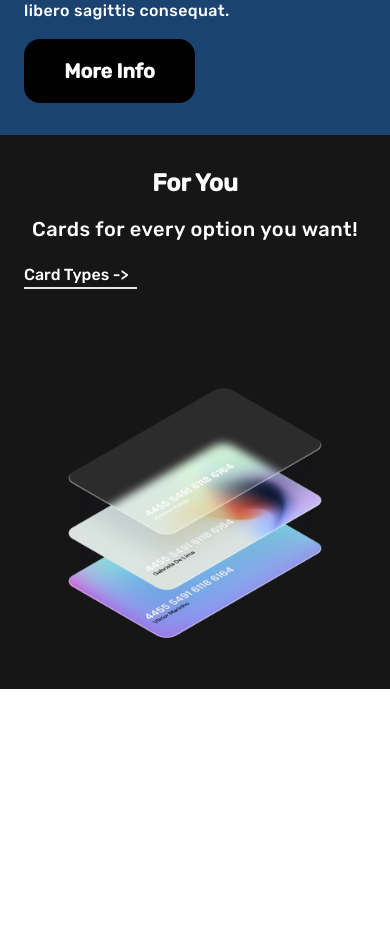
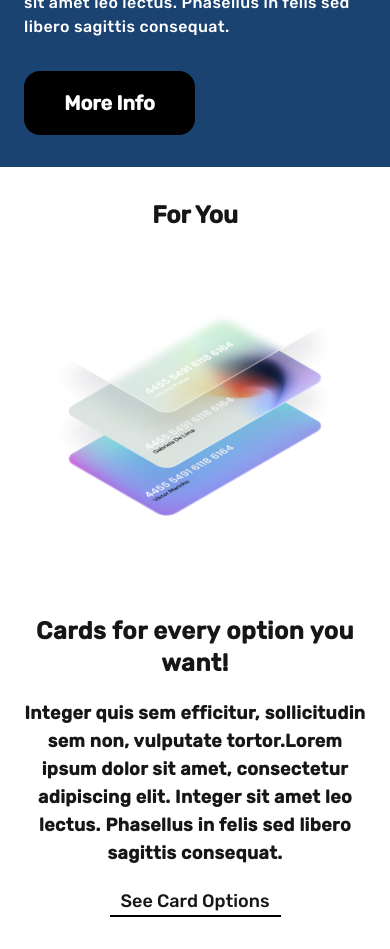
Before and after one commit to vinicius-prates/sandbox, a React (Vite) app: page / in a window 390 px wide. Shown: the part 1680-2629 px from the top of the page. Before the commit the page ends 2369 px from the top, so only its background shows below. Built offline with nearby package versions, Linux system fonts and the light colour scheme.

Commit message:
added responsivity to ForYou Div

```diff
--- a/src/components/AboutExo.jsx
+++ b/src/components/AboutExo.jsx
@@ -9,7 +9,7 @@ export const AboutExo = () => {
             <div className="w-full lg:w-[50%]">
                 <img src={Phone} className="w-[100%] h-full  lg:w-[100%]"></img>
             </div>
-            <div className=" flex flex-col gap-4 lg:w-[50%] justify-center ">
+            <div className=" flex flex-col gap-8 lg:w-[50%] justify-center ">
                 <h1  className="text-white text-3xl lg:text-right ">About exo</h1>
                 <p className="text-white lg:text-right font-thin tracking-wide">Lorem ipsum dolor sit amet, consectetur adipiscing elit. Integer sit amet leo lectus.
                  Phasellus in felis sed libero sagittis consequat. Curabitur et tellus turpis. Integer mattis odio ex,
--- a/src/components/ForYou.jsx
+++ b/src/components/ForYou.jsx
@@ -5,16 +5,20 @@ import  Cartoes  from '../assets/cartoes.png';
 export const ForYou = () => {
 
     return(
-        <div className="bg-[#161616] bg-cover text-center flex flex-col gap-4 py-8 px-6 justify-center">
+        <div className="bg-white bg-cover text-center flex flex-col gap-4 py-8 px-6 justify-center">
 
-            <h1 className="text-white text-2xl font-bold">For You</h1>
+            <h1 className="text-[#161616] text-2xl font-bold">For You</h1>
             <div className="flex flex-col lg:flex-row justify-center gap-20">
-            <div className=" flex flex-col lg:flex-col gap-5 align-center justify-center ">
-            <p className="text-white lg:text-right font-thin tracking-wide text-xl">Cards for every option you want!</p>
-            <a className="text-white   text-left border-b-2 w-[33%]"
-                href=''>Card Types -{'>'} </a>
+
+            <img src={Cartoes} className="w-full p-4 lg:w-[30%]  "></img>
+            <div className=" flex flex-col lg:flex-col gap-5 align-center justify-center lg:w-[25%]">
+            <h1 className="text-[#161616] lg:text-right font-bold tracking-wide text-2xl">Cards for every option you want!</h1>
+            <p className="text-[#161616] lg:text-right font-bold tracking-wide text-lg ">Integer quis sem efficitur,
+                  sollicitudin sem non, vulputate tortor.Lorem ipsum dolor sit amet, consectetur adipiscing elit. Integer sit amet leo lectus.
+                 Phasellus in felis sed libero sagittis consequat.</p>
+            <a className="text-[#161616]   text-center border-black border-b-2 w-[50%] text-lg self-center lg:self-end lg:text-right lg:w-[32.5%]"
+                href=''>See Card Options </a>
             </div>
-            <img src={Cartoes} className="w-full p-4 lg:w-[30%]  "></img>
 
 
             </div>
```
